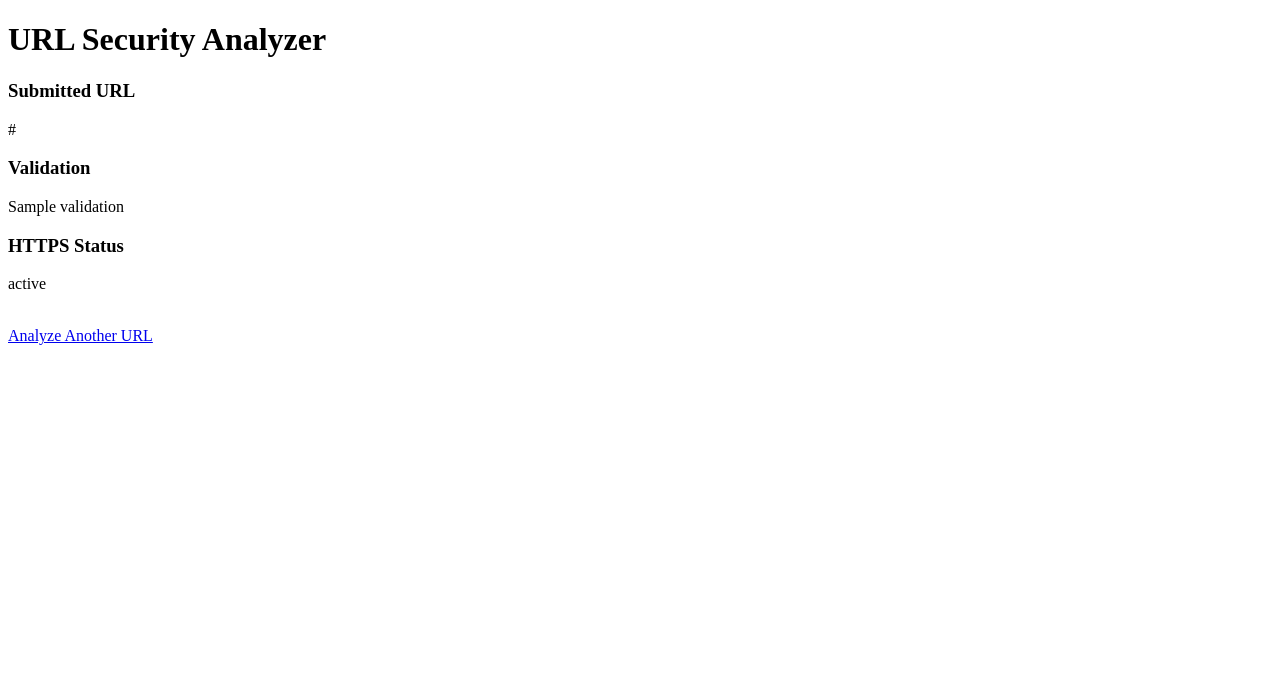
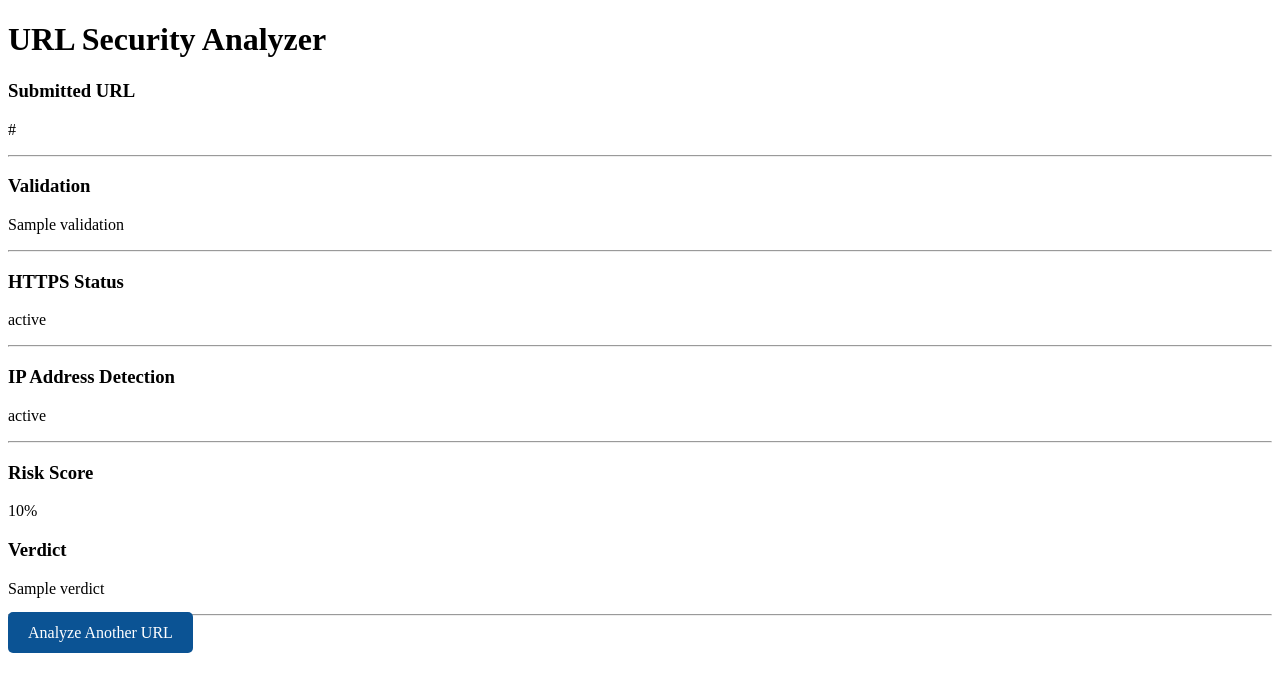
Before and after one commit to abhianitha2007-dotcom/URL-Security-Analyzer, a Flask app: template templates/result.html in a window 1280 px wide. Shown: the top 692 px of the page. Run offline with Flask 3, Linux system fonts and the light colour scheme; the template is opened without the code that fills it: most values are stand-ins (such as "Sample title", 1, 10 or a date in 2020).

Commit message:
Add IP address detection and basic risk scoring

```diff
--- a/app.py
+++ b/app.py
@@ -2,6 +2,7 @@ from flask import Flask, render_template, request
 
 from analyzer.https_checker import check_https
 from analyzer.url_validator import is_valid_url
+from analyzer.ip_checker import contains_ip
 
 app = Flask(__name__)
 
@@ -16,15 +17,19 @@ def analyze():
 
     url = request.form["url"]
 
+    # Validate URL
     if not is_valid_url(url):
-
         return render_template(
             "result.html",
             url=url,
             validation="❌ Invalid URL",
-            https_status="Not Checked"
+            https_status="Not Checked",
+            ip_status="Not Checked",
+            risk_score="-",
+            verdict="Invalid URL"
         )
 
+    # HTTPS Check
     https = check_https(url)
 
     if https:
@@ -32,11 +37,41 @@ def analyze():
     else:
         https_result = "❌ HTTP Detected"
 
+    # IP Address Check
+    ip_found = contains_ip(url)
+
+    if ip_found:
+        ip_status = "⚠️ IP Address Detected"
+    else:
+        ip_status = "✅ Domain Name Used"
+
+    # Risk Score
+    risk_score = 0
+
+    if not https:
+        risk_score += 40
+
+    if ip_found:
+        risk_score += 40
+
+    # Verdict
+    if risk_score == 0:
+        verdict = "🟢 Safe"
+
+    elif risk_score <= 40:
+        verdict = "🟡 Suspicious"
+
+    else:
+        verdict = "🔴 High Risk"
+
     return render_template(
         "result.html",
         url=url,
         validation="✅ Valid URL",
-        https_status=https_result
+        https_status=https_result,
+        ip_status=ip_status,
+        risk_score=risk_score,
+        verdict=verdict
     )
 
 
--- a/static/css/style.css
+++ b/static/css/style.css
@@ -27,3 +27,14 @@ button:hover{
     background:#083b68;
 
 }
+a{
+    text-decoration:none;
+    background:#0b5394;
+    color:white;
+    padding:12px 20px;
+    border-radius:5px;
+}
+
+a:hover{
+    background:#083b68;
+}
--- a/templates/result.html
+++ b/templates/result.html
@@ -20,15 +20,35 @@
 
     <p>{{ url }}</p>
 
+    <hr>
+
     <h3>Validation</h3>
 
     <p>{{ validation }}</p>
+
+    <hr>
 
     <h3>HTTPS Status</h3>
 
     <p>{{ https_status }}</p>
 
-    <br>
+    <hr>
+
+    <h3>IP Address Detection</h3>
+
+    <p>{{ ip_status }}</p>
+
+    <hr>
+
+    <h3>Risk Score</h3>
+
+    <p>{{ risk_score }}%</p>
+
+    <h3>Verdict</h3>
+
+    <p>{{ verdict }}</p>
+
+    <hr>
 
     <a href="/">Analyze Another URL</a>
 
```
Also changed, not shown: analyzer/ip_checker.py (added, +18 -0 lines).
